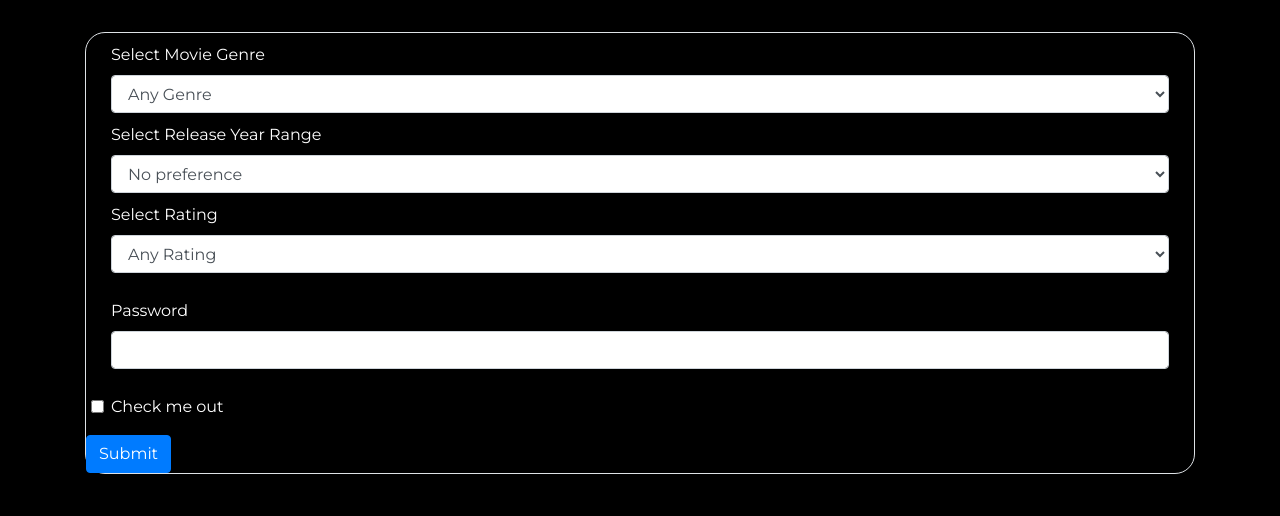
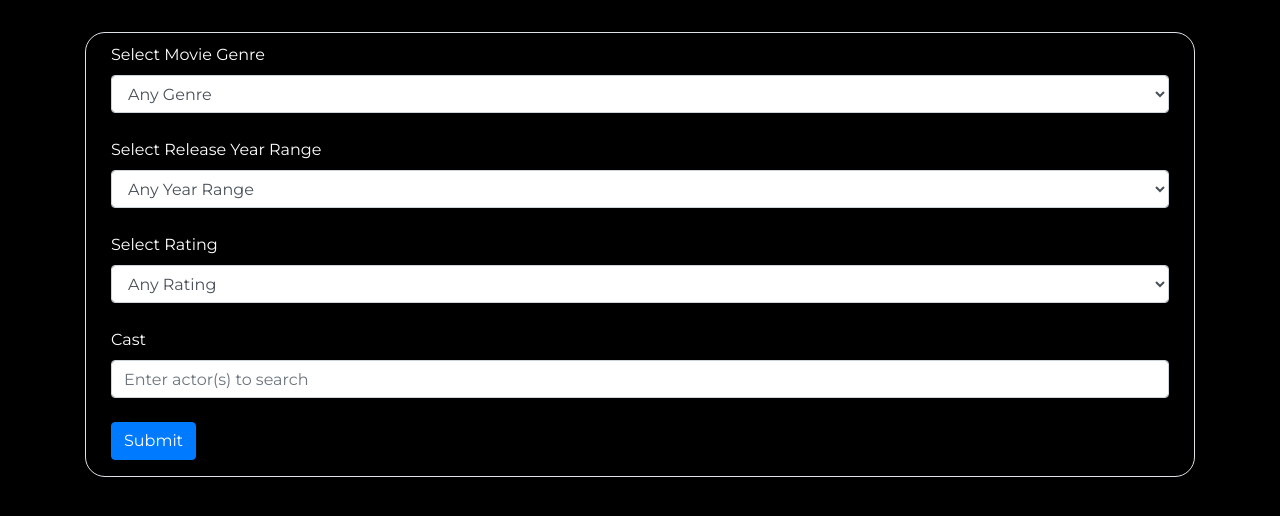
Before and after one commit to sdimartino510/movie-picker, a plain HTML site: page index.html in a window 1280 px wide. Shown: the part 142-658 px from the top of the page. Drawn offline with nearby package versions, Linux system fonts and the light colour scheme.

Commit message:
Finished styling search form

```diff
--- a/assets/css/style.css
+++ b/assets/css/style.css
@@ -26,6 +26,6 @@ body {
 .form-group {
   padding: 10px 25px 0px 25px;
 }
-.inputYear, .inputRating {
-  padding-top: 10px !important;
+.inputYear, .inputRating, .inputCast {
+  padding-top: 25px !important;
 }
--- a/index.html
+++ b/index.html
@@ -34,11 +34,14 @@
       </p>
     <![endif]-->
     <div class="container">
+      <header>
         <div class="jumbotron">
           <h1 class="display-4 text-center">
             Quarantine Movie Picker
           </h1>
         </div>
+      </header>
+      <main>
         <form class="border">
           <div class="form-group">
             <label for="inputGenre">Select Movie Genre</label>
@@ -60,11 +63,15 @@
               <option value="war">War</option>
               <option value="western">Western</option>
             </select>
-          <label class="inputYear" for="inputYear">Select Release Year Range</label>
+            <label class="inputYear" for="inputYear"
+              >Select Release Year Range</label
+            >
             <select class="form-control">
-              <option value="default">No preference</option>
+              <option value="default">Any Year Range</option>
               <option value="silentFilm">Silent Film Era: 1900-1929</option>
               <option value="goldenAge">Golden Age: 1930-1959</option>
+              <option value="hollywood">Hollywood Era: 1960-1999</option>
+              <option value="modernEra">Modern Era: 2000-Present</option>
             </select>
             <label class="inputRating" for="inputRating">Select Rating</label>
             <select class="form-control">
@@ -75,23 +82,18 @@
               <option value="r">R: Restricted</option>
               <option value="nc17">NC-17: Adults Only</option>
             </select>
+            <label class="inputCast" for="inputCast">Cast</label>
+            <input
+              type="text"
+              class="form-control"
+              id="inputCast"
+              placeholder="Enter actor(s) to search"
+            />
+            <br />
+            <button type="submit" class="btn btn-primary">Submit</button>
           </div>
-        <div class="form-group">
-          <label for="exampleInputPassword1">Password</label>
-          <input
-            type="password"
-            class="form-control"
-            id="exampleInputPassword1"
-          />
-        </div>
-        <div class="form-group form-check">
-          <input type="checkbox" class="form-check-input" id="exampleCheck1" />
-          <label class="form-check-label" for="exampleCheck1"
-            >Check me out</label
-          >
-        </div>
-        <button type="submit" class="btn btn-primary">Submit</button>
         </form>
+      </main>
     </div>
 
     <script
```
Lines whose indentation alone changed are shown as unchanged.
